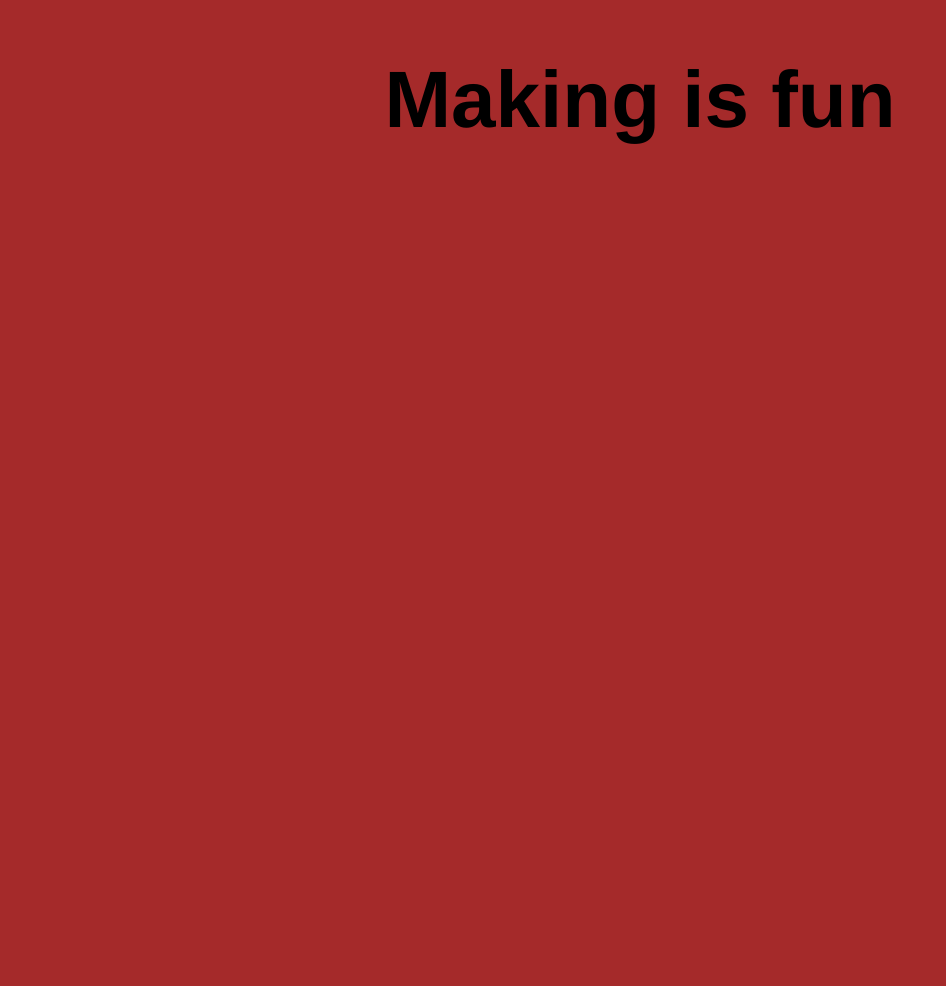
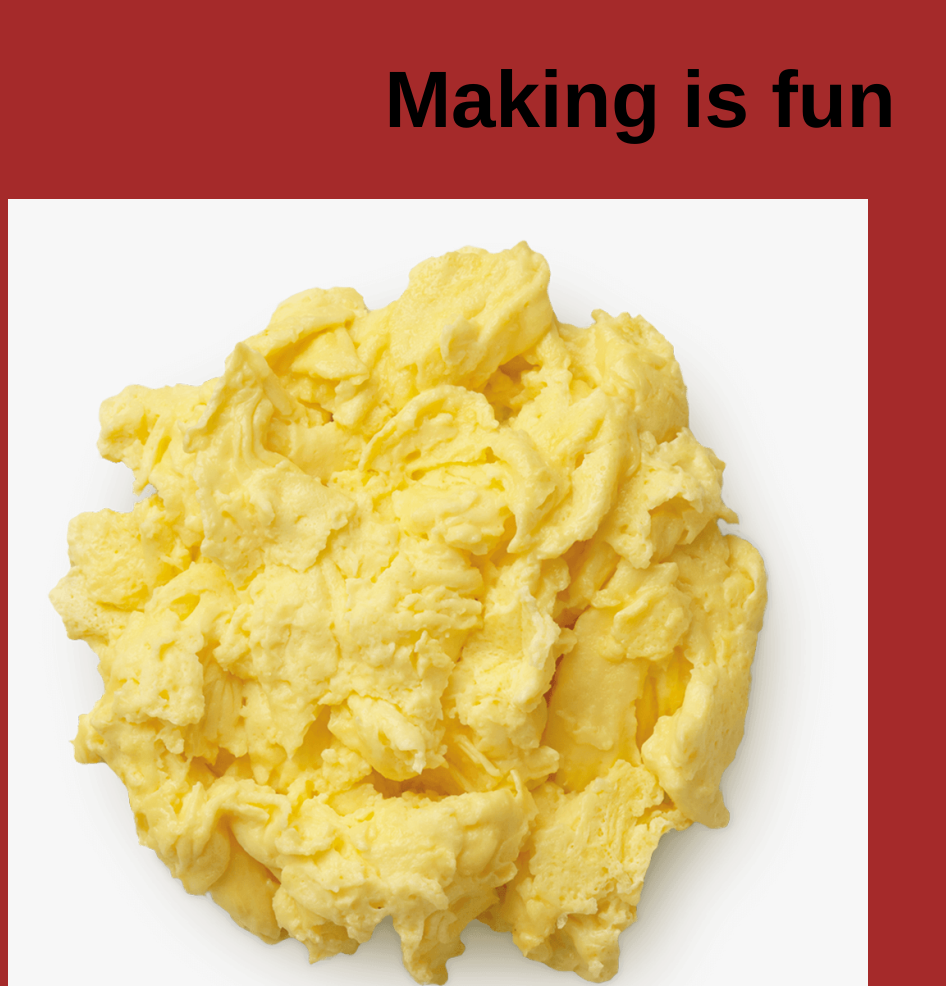
Before and after one commit to SizhenChen/egg-tomato_funsite.github.io, a plain HTML site: page index.html in a window 1280 px wide. Shown: the top 986 px of the page, without its empty margins (0-946 px from the left). Before the commit the page ends 800 px from the top, so only its background shows below. Drawn offline with Linux system fonts and the light colour scheme; files whose address does not match are found by name.

Commit message:
Update index.html

```diff
--- a/index.html
+++ b/index.html
@@ -10,6 +10,6 @@
 <body>
     <h1>Making is fun</h1>
 
-    <a href="D:\PARSONS\大二下\C2_Interaction_Lab\Sizhen_Egg-Tomato\egg-tomato_funsite\imgs\egg.png"></a>
+    <img src="D:\PARSONS\大二下\C2_Interaction_Lab\Sizhen_Egg-Tomato\egg-tomato_funsite.github.io\imgs\scramble egg.png" alt="">
 </body>
 </html>
```
